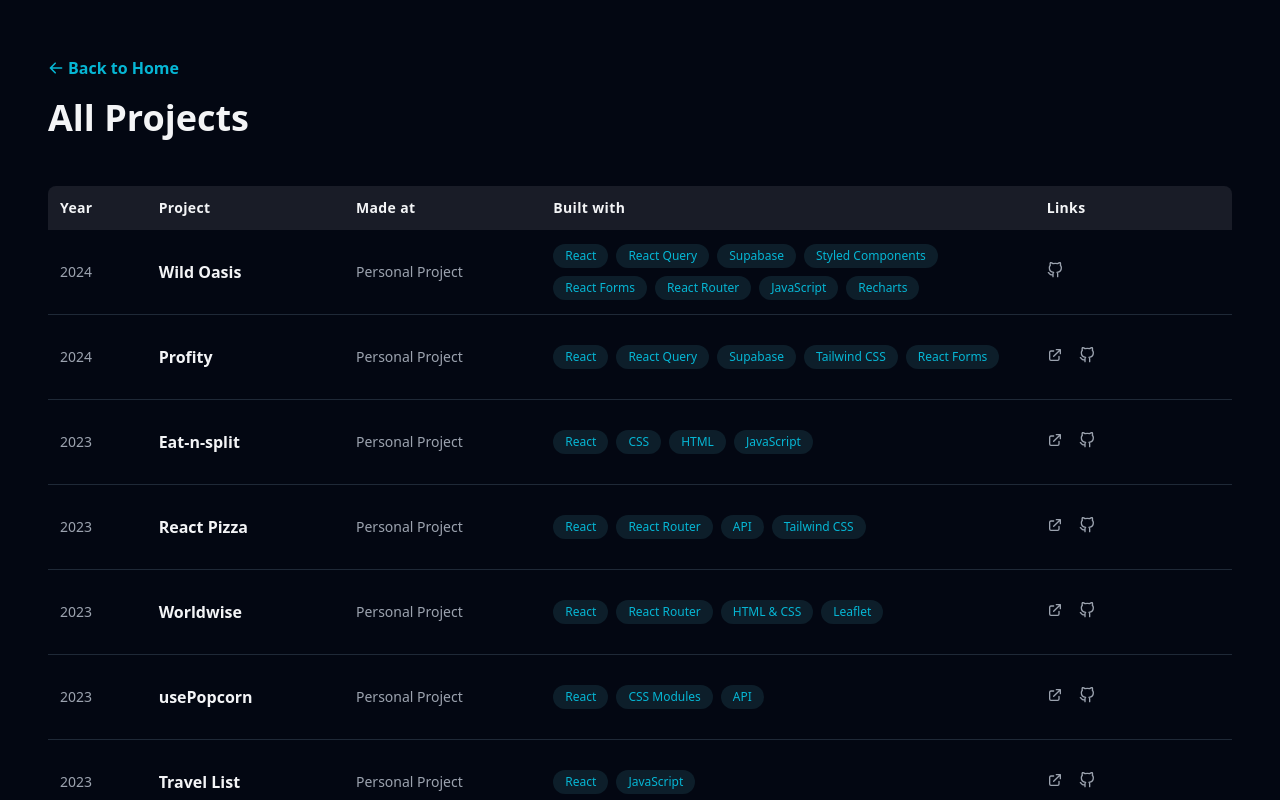
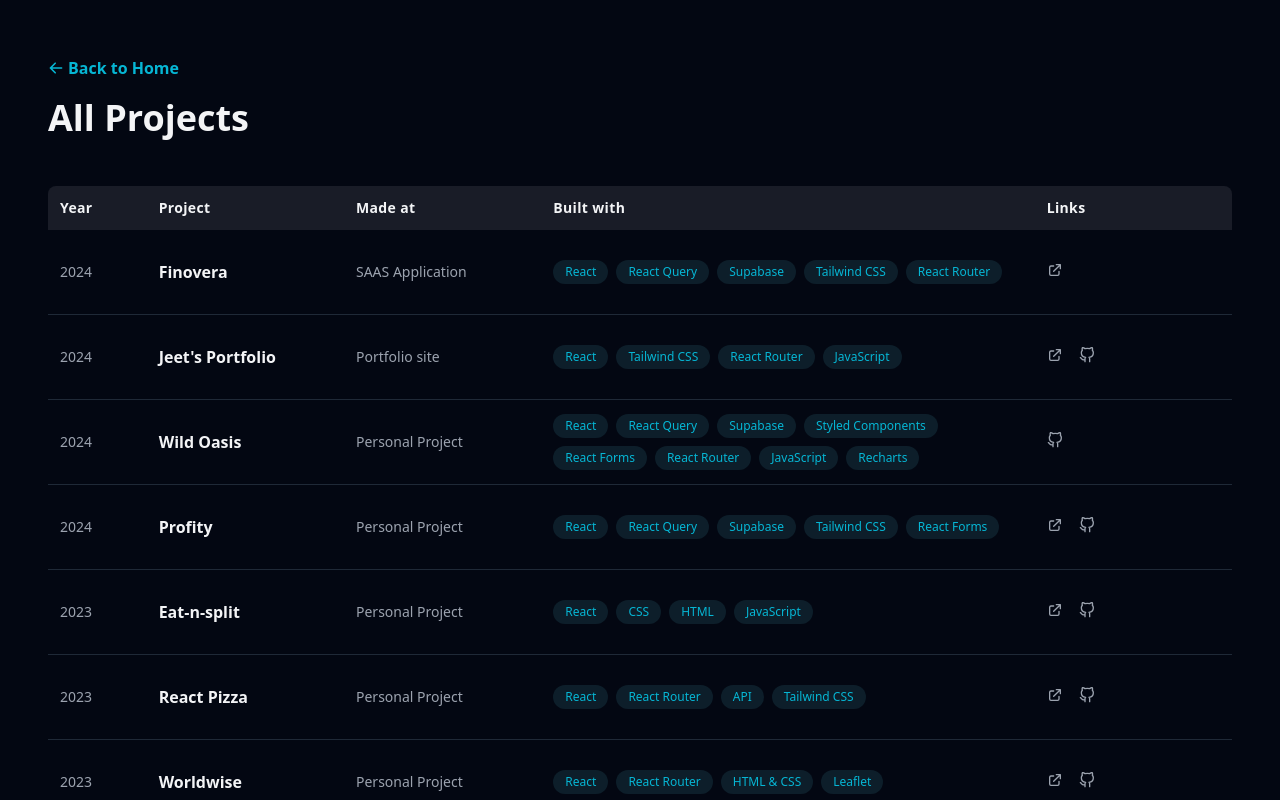
Before and after one commit to JeetCoD/Jeets-Portfolio, a React (Vite) app: page /projects in a window 1280 px wide. Shown: the top 800 px of the page. Built offline with nearby package versions, Linux system fonts and the light colour scheme; a web font is replaced by a local one.

Commit message:
added new  projects

```diff
--- a/src/data/project-data.js
+++ b/src/data/project-data.js
@@ -6,6 +6,30 @@ import usepopcorn from "../Images/usepopcorn.png";
 import fastpizza from "../Images/fastpizza.png";
 
 export const project = [
+  {
+    year: 2024,
+    projectName: "Finovera",
+    madeAt: "SAAS Application",
+    builtWith: [
+      "React",
+      "React Query",
+      "Supabase",
+      "Tailwind CSS",
+      "React Router",
+    ],
+
+    webLink: "https://finovera.cloud",
+    subtitle:
+      "A one stop solution for tracking all your stock financial gains. With integrated analytics, easy portfolio navigation, it is all you need to manage and track your stock portfolio.  ",
+  },
+  {
+    year: 2024,
+    projectName: "Jeet's Portfolio",
+    madeAt: "Portfolio site",
+    builtWith: ["React", "Tailwind CSS", "React Router", "JavaScript"],
+    githubLink: "https://github.com/JeetCoD/Jeets-Portfolio",
+    webLink: "https://jeetgajjar.com",
+  },
   {
     image: wildOasis,
     year: 2024,
```
